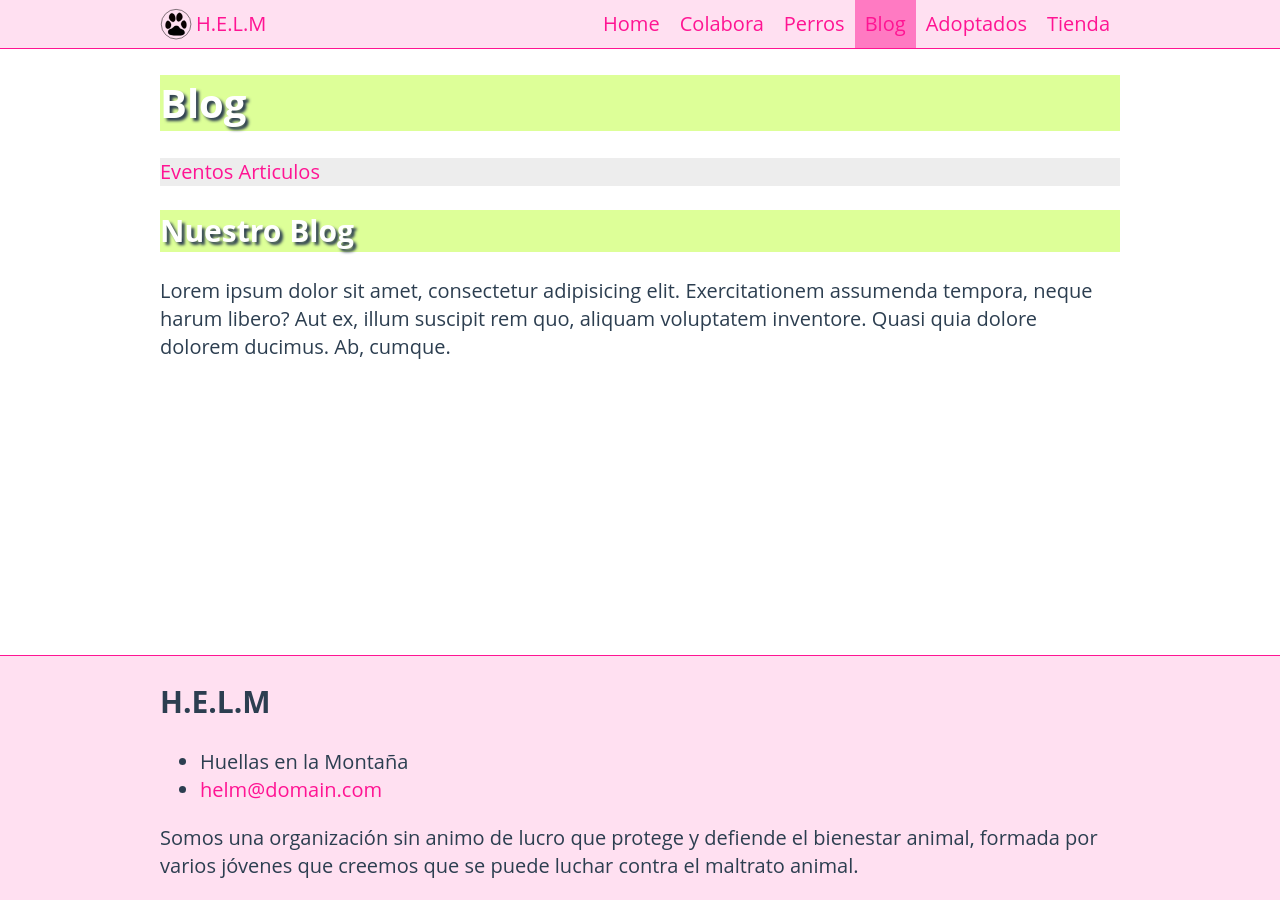
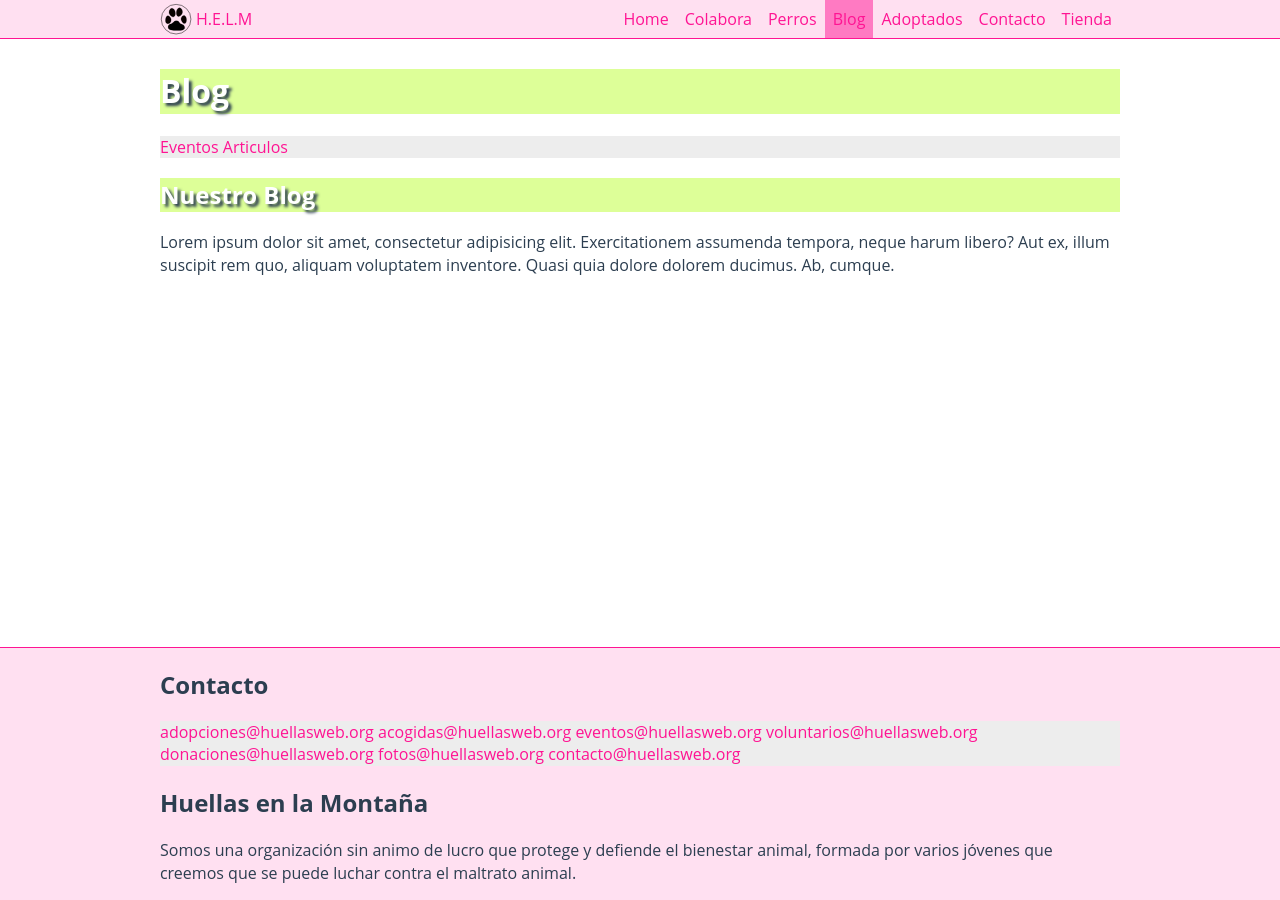
Before and after one commit to Debianete/helm, a Jekyll site: the page built from blog/blog.html, in a window 1280 px wide. Built offline with Jekyll 4.4.1, drawn with Linux system fonts in a browser that asks for light colours.

Commit message:
Add contacto

```diff
--- a/_config.yml
+++ b/_config.yml
@@ -5,11 +5,20 @@ banner: "Huellas en la Montaña"
 description: >
   Somos una organización sin animo de lucro que protege y defiende el bienestar animal,
   formada por varios jóvenes que creemos que se puede luchar contra el maltrato animal.
-baseurl: ""
-url: ""
+baseurl: "/test"
+url: "http://huellasweb.org"
+
+# google_analytics: "test-analytics"
 
 # Contact settings
-email: helm@domain.com
+email:
+  adopciones: adopciones@huellasweb.org
+  acogidas: acogidas@huellasweb.org
+  eventos: eventos@huellasweb.org
+  voluntarios: voluntarios@huellasweb.org
+  donaciones: donaciones@huellasweb.org
+  fotos: fotos@huellasweb.org
+  consultas: contacto@huellasweb.org
 
 # Main Nav settings
 main-nav:
@@ -18,7 +27,7 @@ main-nav:
   Perros: /perros/
   Blog: /blog/
   Adoptados: /adoptados/
-  #Tienda: /tienda/
+  Contacto: /contacto/
 
 # Sub Navs settings
 about-nav:
--- a/_includes/footer.html
+++ b/_includes/footer.html
@@ -2,22 +2,25 @@
 
   <div class="container">
 
-    <h2 class="">{{ site.title | escape }}</h2>
+    {% if site.email %}
+    <section>
+      <h2 class="">Contacto</h2>
+      <nav class="">
+        {% for item in site.email %}
+        <a class="" href="mailto:{{ item[1] }}" title="{{ item[0] | escape }}">{{ item[1] | escape }}</a>
+        {% endfor %}
+      </nav>
+    </section>
+    {% endif %}
 
-    <ul class="">
-      <li>
-        {% if site.author %}
-          {{ site.author | escape }}
-        {% else %}
-          {{ site.banner | escape }}
-        {% endif %}
-        </li>
-        {% if site.email %}
-        <li><a class="" href="mailto:{{ site.email }}" title="Envianos un email">{{ site.email | escape }}</a></li>
-        {% endif %}
-    </ul>
-
-    <p>{{ site.description | escape }}</p>
+    <section>
+      <h2>{% if site.banner %}
+        {{ site.banner | escape }}
+      {% else %}
+        {{ site.title | escape }}
+      {% endif %}</h2>
+      <p>{{ site.description | escape }}</p>
+    </section>
 
   </div>
 
--- a/_layouts/page.html
+++ b/_layouts/page.html
@@ -5,7 +5,11 @@ layout: default
 
 
   <header class="{{ page.section | downcase | escape }}">
-    <h1 class="">{{ page.section | escape }}</h1>
+    {% if page.section %}
+      <h1 class="">{{ page.section | escape }}</h1>
+    {% else %}
+      <h1 class="">{{ page.title | escape }}</h1>
+    {% endif %}
   </header>
 
   {{ content }}
--- a/_sass/base/_typography.scss
+++ b/_sass/base/_typography.scss
@@ -3,7 +3,7 @@
  */
 body {
   color: $text-color;
-  font: normal 125% / 1.4 $text-font-stack;
+  font: normal 100% / 1.4 $text-font-stack;
 }
 /**
  * Basic typography style for headings
--- a/_sass/layout/_header.scss
+++ b/_sass/layout/_header.scss
@@ -86,7 +86,7 @@ nav {
  * Style for burguer button
  */
 .burguer {
-margin-top: 0.15rem;
+margin-top: 0.50rem;
   @include on-event {
     cursor: pointer;
   }
@@ -110,7 +110,7 @@ margin-top: 0.15rem;
 }
 
 /**
- * Styles for gallery sections
+ * Styles for background pictures in sections names
  */
 .headerSections {
   text-align: center;
--- a/_sass/layout/_sticky-footer.scss
+++ b/_sass/layout/_sticky-footer.scss
@@ -7,7 +7,7 @@
  */
 html, body {
   width: 100%;
-  height: 100vh;
+  height: 100%;
 }
 
 // body helper class flexColumn
```
Also changed, not shown: contacto/contacto.md (added, +28 -0 lines), 1 other file.
